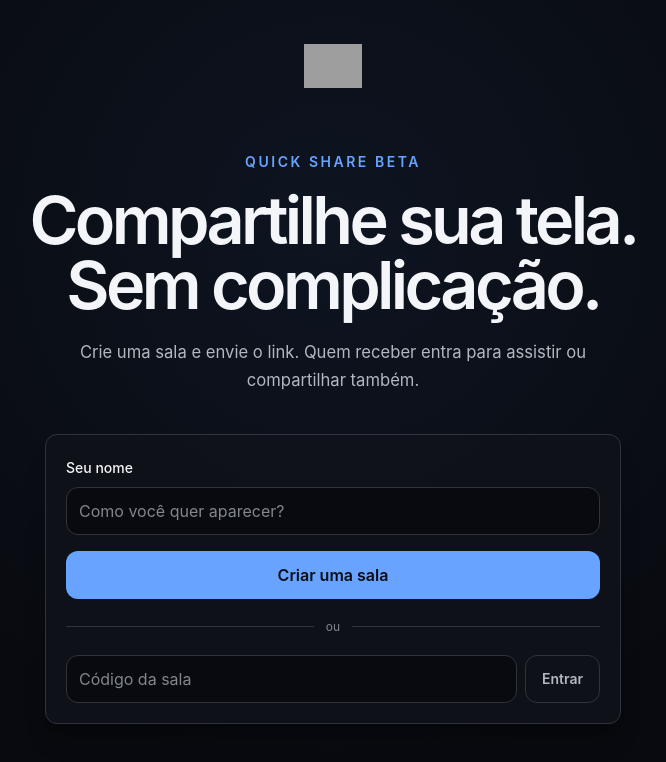
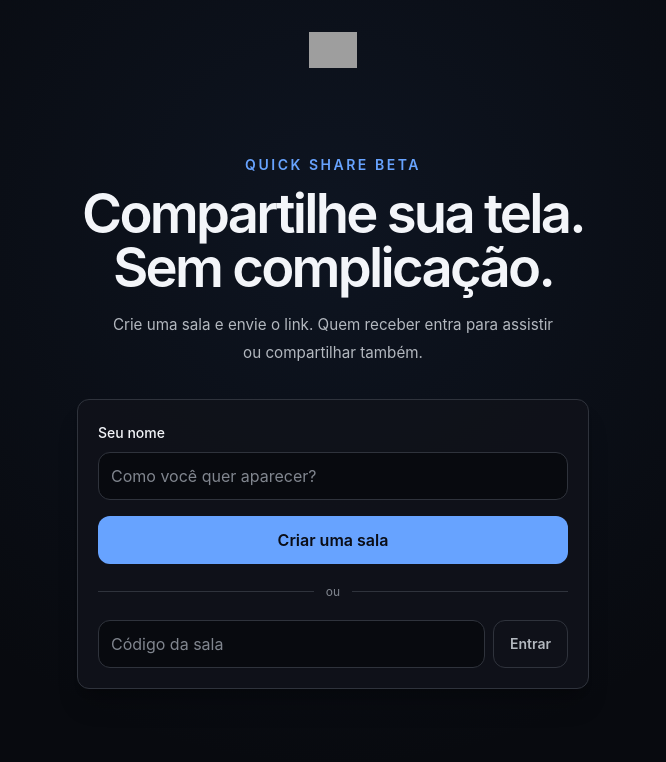
Before and after one commit to JeiPintoul/xama-v1, a React (Vite) app in the folder apps/web/: page / in a window 1280 px wide. Shown: the top 762 px of the page, without its empty margins (307-973 px from the left). Built offline with nearby package versions, Linux system fonts and the light colour scheme; grey boxes are pictures that could not be loaded.

Commit message:
feat: update meta description and improve layout for Quick Share landing page

```diff
--- a/apps/web/index.html
+++ b/apps/web/index.html
@@ -6,10 +6,10 @@
     <meta name="theme-color" content="#0c0d12" />
     <meta
       name="description"
-      content="Xama é um espaço leve para comunidades conversarem e compartilharem."
+      content="Xama Quick Share permite criar uma sala e compartilhar sua tela sem complicação."
     />
-    <link rel="icon" type="image/svg+xml" href="/brand/xama-symbol-icon.svg" sizes="any" />
-    <link rel="apple-touch-icon" href="/brand/xama-symbol-icon.svg" />
+    <link rel="icon" type="image/png" href="/brand/xama-symbol.png" />
+    <link rel="apple-touch-icon" href="/brand/xama-symbol.png" />
     <title>Xama</title>
   </head>
   <body>
--- a/apps/web/src/features/quick-share/QuickShareLanding.tsx
+++ b/apps/web/src/features/quick-share/QuickShareLanding.tsx
@@ -71,31 +71,31 @@ export function QuickShareLanding() {
   }
 
   return (
-    <main className="relative flex min-h-svh overflow-hidden bg-background px-5 py-6 text-foreground sm:px-8 sm:py-8">
+    <main className="relative flex min-h-svh overflow-hidden bg-background px-4 py-4 text-foreground sm:px-7 sm:py-6">
       <div className="pointer-events-none absolute inset-0 bg-[radial-gradient(circle_at_50%_28%,oklch(0.37_0.08_260_/_0.2),transparent_34rem)]" />
-      <div className="relative mx-auto flex w-full max-w-[78rem] flex-col">
-        <header className="flex justify-center pt-1 sm:pt-3">
+      <div className="relative mx-auto flex w-full max-w-[72rem] flex-col">
+        <header className="flex justify-center pt-1 sm:pt-2">
           <img
             src="/brand/xama-lockup.png"
             alt="Xama"
-            className="h-[clamp(2.5rem,3.4vw,3.25rem)] w-auto"
+            className="h-[clamp(2.25rem,2.8vw,2.875rem)] w-auto"
           />
         </header>
-        <section className="flex flex-1 items-center justify-center py-[clamp(3.5rem,8vh,7rem)]">
-          <div className="w-full max-w-[min(100%,38rem)] text-center">
+        <section className="flex flex-1 items-center justify-center py-[clamp(2.5rem,6vh,5.25rem)]">
+          <div className="w-full max-w-[min(100%,34rem)] text-center">
             <p className="text-xs font-semibold tracking-[0.18em] text-primary uppercase sm:text-sm">
               Quick Share Beta
             </p>
-            <h1 className="mt-4 text-[clamp(2.5rem,5.2vw,4.75rem)] leading-[0.98] font-semibold tracking-[-0.055em] text-balance">
+            <h1 className="mt-3 text-[clamp(2.2rem,4.25vw,4rem)] leading-[0.99] font-semibold tracking-[-0.05em] text-balance">
               Compartilhe sua tela.
               <br />
               Sem complicação.
             </h1>
-            <p className="mx-auto mt-5 max-w-lg text-[clamp(1rem,1.3vw,1.125rem)] leading-7 text-text-secondary">
+            <p className="mx-auto mt-4 max-w-md text-[clamp(0.95rem,1.05vw,1.05rem)] leading-6 text-text-secondary sm:leading-7">
               Crie uma sala e envie o link. Quem receber entra para assistir ou compartilhar também.
             </p>
 
-            <div className="mx-auto mt-8 max-w-xl rounded-xl border border-border bg-surface/90 p-4 text-left shadow-xl shadow-black/20 sm:mt-10 sm:p-5">
+            <div className="mx-auto mt-7 max-w-[32rem] rounded-xl border border-border bg-surface/90 p-4 text-left shadow-xl shadow-black/20 sm:mt-8 sm:p-5">
               <label htmlFor="quick-display-name" className="text-sm font-medium text-foreground">
                 Seu nome
               </label>
@@ -120,7 +120,7 @@ export function QuickShareLanding() {
               <div className="my-5 flex items-center gap-3 text-xs text-text-muted before:h-px before:flex-1 before:bg-border after:h-px after:flex-1 after:bg-border">
                 ou
               </div>
-              <form onSubmit={goToRoom} className="flex gap-2">
+              <form onSubmit={goToRoom} className="flex flex-col gap-2 sm:flex-row">
                 <label className="sr-only" htmlFor="quick-room-code">
                   Código da sala
                 </label>
@@ -134,7 +134,7 @@ export function QuickShareLanding() {
                 />
                 <button
                   type="submit"
-                  className="min-h-12 rounded-md border border-border px-4 text-sm font-semibold text-text-secondary outline-none hover:bg-surface-raised hover:text-foreground focus-visible:ring-2 focus-visible:ring-ring"
+                  className="min-h-12 w-full rounded-md border border-border px-4 text-sm font-semibold text-text-secondary outline-none hover:bg-surface-raised hover:text-foreground focus-visible:ring-2 focus-visible:ring-ring sm:w-auto"
                 >
                   Entrar
                 </button>
--- a/apps/web/vite.config.ts
+++ b/apps/web/vite.config.ts
@@ -18,8 +18,5 @@ export default defineConfig({
     environment: 'happy-dom',
     setupFiles: './src/test/setup.ts',
     css: true,
-  },
-  server: {
-    allowedHosts: ['locked-rest-accepting-villas.trycloudflare.com']
   }
 });
```
